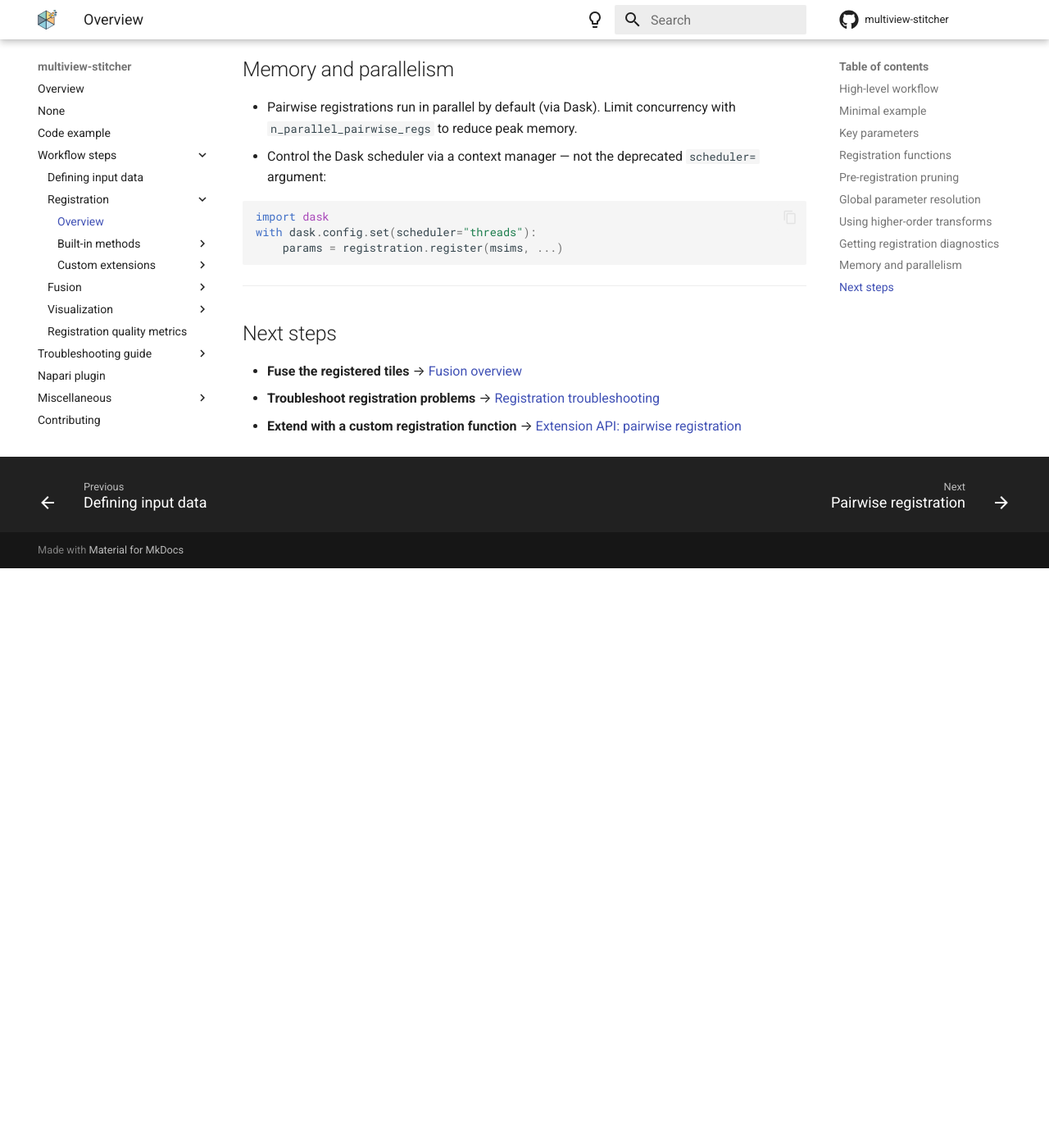
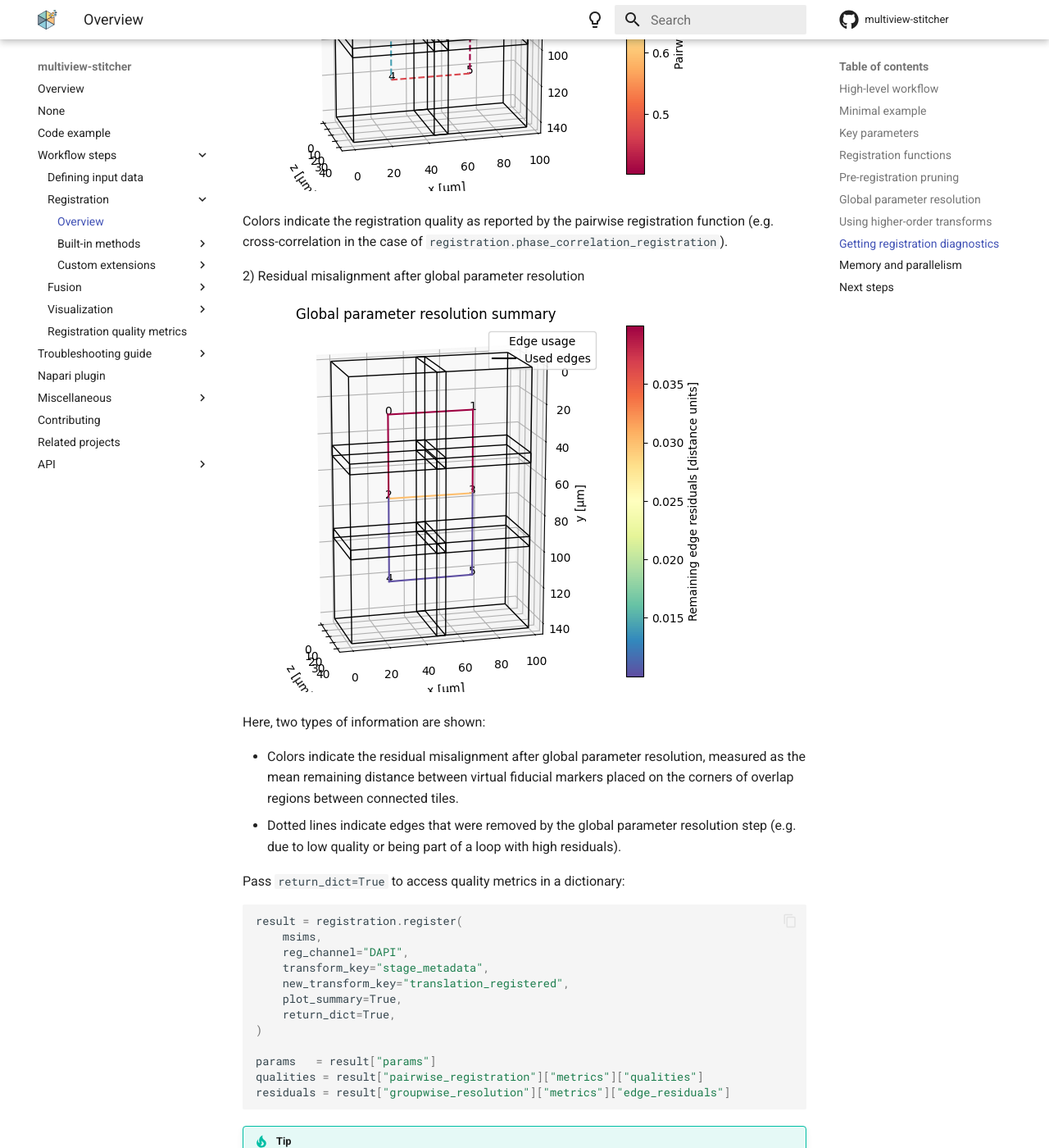
Before and after one commit to multiview-stitcher/multiview-stitcher, an MkDocs documentation site: the page built from docs/registration_overview.md, in a window 1280 px wide and 1400 px high, scrolled down 4613 px. Shown: the whole window at 82% size. Built offline with MkDocs 1.6.1 and Material for MkDocs 9.7.7, drawn with Linux system fonts in a browser that asks for light colours; comment, search, counter and statistics services are not loaded; the version menu is left out; before the commit the page ends 5306 px from its top, so only the background shows below that; some of the changed text lies outside the part shown.

Commit message:
Add registration summary plots

````diff
--- a/docs/registration_overview.md
+++ b/docs/registration_overview.md
@@ -127,7 +127,25 @@
 
 ## Getting registration diagnostics
 
-Pass `return_dict=True` to access quality metrics and summary plots:
+Pass `plot_summary=True` to show the following summary plots (in a Jupyter Notebook):
+
+1) Pairwise image registration quality
+
+![Registration summary: Pairwise quality](images/registration_summary_pairwise.png)
+
+Colors indicate the registration quality as reported by the pairwise registration function (e.g. cross-correlation in the case of `registration.phase_correlation_registration`).
+
+2) Residual misalignment after global parameter resolution
+
+![alt text](images/registration_summary_plot_groupwise.png)
+
+Here, two types of information are shown:
+
+- Colors indicate the residual misalignment after global parameter resolution, measured as the mean remaining distance between virtual fiducial markers placed on the corners of overlap regions between connected tiles.
+- Dotted lines indicate edges that were removed by the global parameter resolution step (e.g. due to low quality or being part of a loop with high residuals).
+
+
+Pass `return_dict=True` to access quality metrics in a dictionary:
 
 ```python
 result = registration.register(
@@ -144,7 +162,9 @@
 residuals = result["groupwise_resolution"]["metrics"]["edge_residuals"]
 ```
 
-See [Registration quality metrics](registration_metrics.md) for a full description of available metrics.
+!!! tip
+    See [Registration quality metrics](registration_metrics.md) for comparing pairwise image similarity metrics under different transform keys.
+
 
 ---
 
````
Also changed, not shown: docs/registration_metrics.md (+4 -1 lines), docs/images/registration_summary_pairwise.png (added), docs/images/registration_summary_plot_groupwise.png (added).
